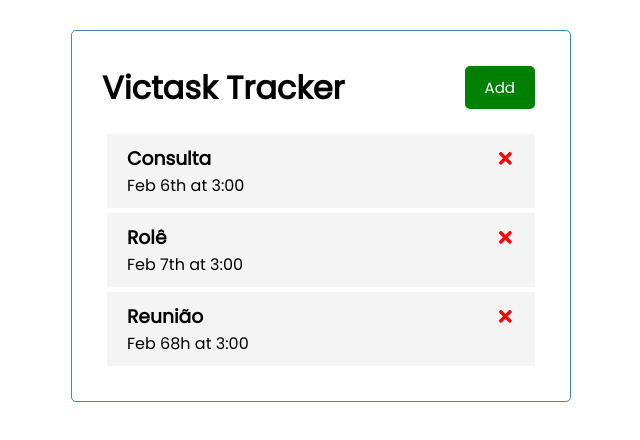
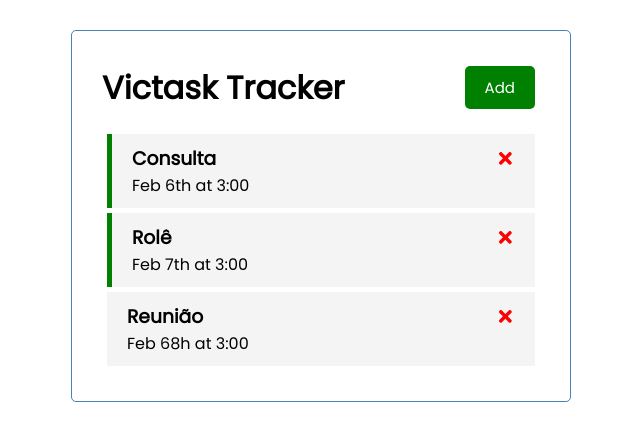
Before and after one commit to vkoschel/react-crash-course, a React (Create React App) app: page / in a window 1280 px wide. Shown: the top 440 px of the page, without its empty margins (319-959 px from the left). Built offline with nearby package versions, Linux system fonts and the light colour scheme.

Commit message:
Apply green border on true reminder tasks

```diff
--- a/src/components/Task.js
+++ b/src/components/Task.js
@@ -2,7 +2,7 @@ import { FaTimes } from 'react-icons/fa'
 
 const Task = ({ task, onDelete, onToggle}) => {
     return (
-        <div className='task' onDoubleClick={() => onToggle(task.id)} style={{cursor: 'default'}}>
+        <div className={`task ${task.reminder ? 'reminder' : ''}`} onDoubleClick={() => onToggle(task.id)} style={{cursor: 'default'}}>
             <h3>
                 {task.text} <FaTimes style={{ color: 'red', cursor: 'pointer'}}
                 onClick={() => onDelete(task.id)}/>
```
